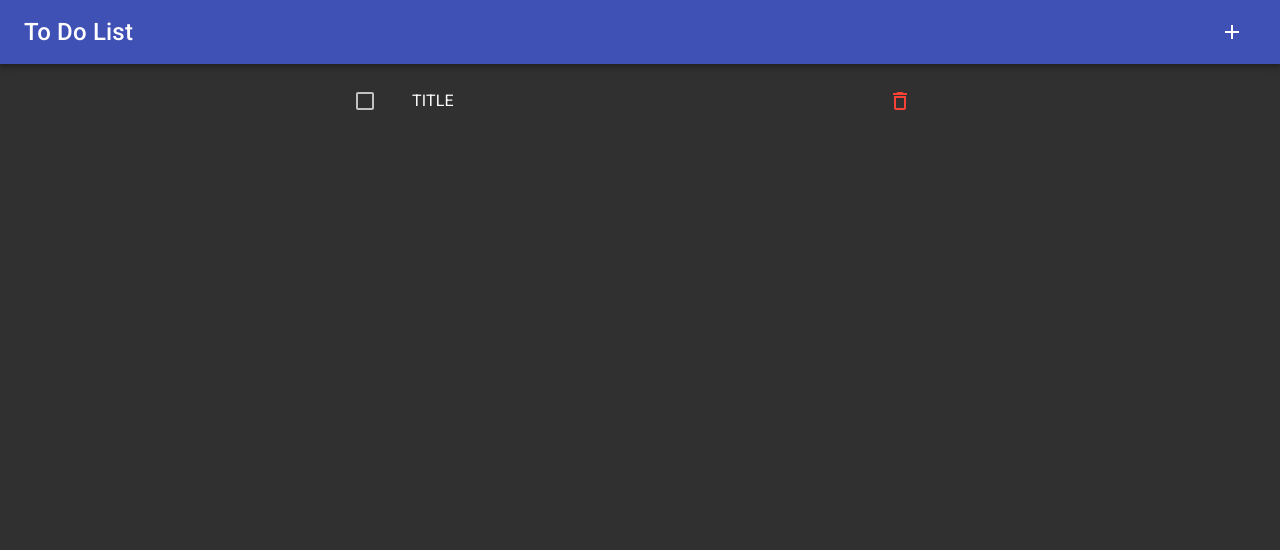
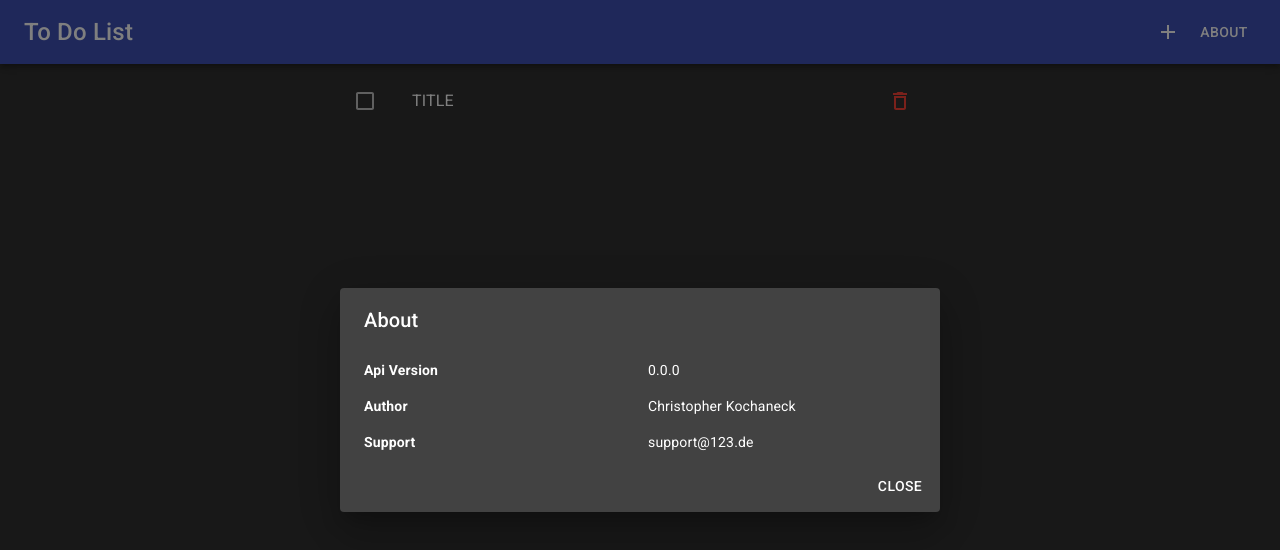
Before and after one commit to christopherkochaneck/todo-list, a React (Create React App) app in the folder web/: page / in a window 1280 px wide. Shown: the top 550 px of the page. Built offline with nearby package versions, Linux system fonts and the light colour scheme.

Commit message:
Implemented ItemDetails, AboutDialog and UpdateItem

```diff
--- /dev/null
+++ b/web/src/components/dialogs/AboutDialog.tsx
@@ -0,0 +1,48 @@
+import React, { FC, useState } from 'react';
+import {
+  Button,
+  Dialog,
+  DialogActions,
+  DialogContent,
+  DialogContentText,
+  DialogTitle,
+  Grid,
+} from '@material-ui/core';
+
+export const AboutDialog: FC = () => {
+  const [open, setOpen] = useState<boolean>(true);
+
+  return (
+    <React.Fragment>
+      <Button onClick={() => setOpen(true)}>About</Button>
+      <Dialog open={open} onClose={() => setOpen(false)} maxWidth="sm" fullWidth>
+        <DialogTitle>About</DialogTitle>
+        <DialogContent>
+          <Grid container spacing={2}>
+            <Grid item xs={6}>
+              <strong>Api Version</strong>
+            </Grid>
+            <Grid item xs={6}>
+              0.0.0
+            </Grid>
+            <Grid item xs={6}>
+              <strong>Author</strong>
+            </Grid>
+            <Grid item xs={6}>
+              Christopher Kochaneck
+            </Grid>
+            <Grid item xs={6}>
+              <strong>Support</strong>
+            </Grid>
+            <Grid item xs={6}>
+              support@123.de
+            </Grid>
+          </Grid>
+        </DialogContent>
+        <DialogActions>
+          <Button onClick={() => setOpen(false)}>Close</Button>
+        </DialogActions>
+      </Dialog>
+    </React.Fragment>
+  );
+};
--- /dev/null
+++ b/web/src/components/ÎtemDetails.tsx
@@ -0,0 +1,27 @@
+import { Dialog, DialogTitle, DialogContent, DialogContentText } from '@material-ui/core';
+import { FC, useState } from 'react';
+
+export const ItemDetails: FC = () => {
+  const [openDialog, setOpenDialog] = useState(false);
+
+  const handleClickOpen = () => {
+    setOpenDialog(true);
+  };
+
+  const handleClose = () => {
+    setOpenDialog(false);
+  };
+
+  return (
+    <Dialog open>
+      <DialogTitle>Itemtitle</DialogTitle>
+      <DialogContent>
+        <DialogContentText>
+          Lorem ipsum dolor sit amet consectetur, adipisicing elit. Neque sapiente maiores aut,
+          quidem tenetur quis? Quam voluptatem repellat exercitationem necessitatibus vel voluptates
+          dolores, nesciunt natus atque cum fugit porro nihil.
+        </DialogContentText>
+      </DialogContent>
+    </Dialog>
+  );
+};
--- a/web/src/pages/Home.tsx
+++ b/web/src/pages/Home.tsx
@@ -7,12 +7,15 @@ import {
   ListItemText,
   ListItemSecondaryAction,
   IconButton,
+  Button,
 } from '@material-ui/core';
 import { DeleteOutlined as DeleteIcon, Add as AddIcon } from '@material-ui/icons';
 import { red } from '@material-ui/core/colors';
 import { FC } from 'react';
 import { LayoutWrapper } from '../components/layout/LayoutWrapper';
 import { history } from '../app';
+import { ItemDetails } from '../components/ÎtemDetails';
+import { AboutDialog } from '../components/dialogs/AboutDialog';
 
 export const Home: FC = () => {
   const addButton = (
@@ -20,11 +23,13 @@ export const Home: FC = () => {
       <AddIcon />
     </IconButton>
   );
+
   return (
-    <LayoutWrapper actions={[addButton]}>
+    <LayoutWrapper actions={[addButton, <AboutDialog />]}>
       <Container maxWidth="sm" style={{ padding: 0 }}>
+        {/* <ItemDetails/> */}
         <List>
-          <ListItem>
+          <ListItem button onClick={() => {}}>
             <ListItemIcon>
               <Checkbox
                 edge="start"
```
Also changed, not shown: web/src/pages/UpdateItem.tsx (added, +25 -0 lines).
